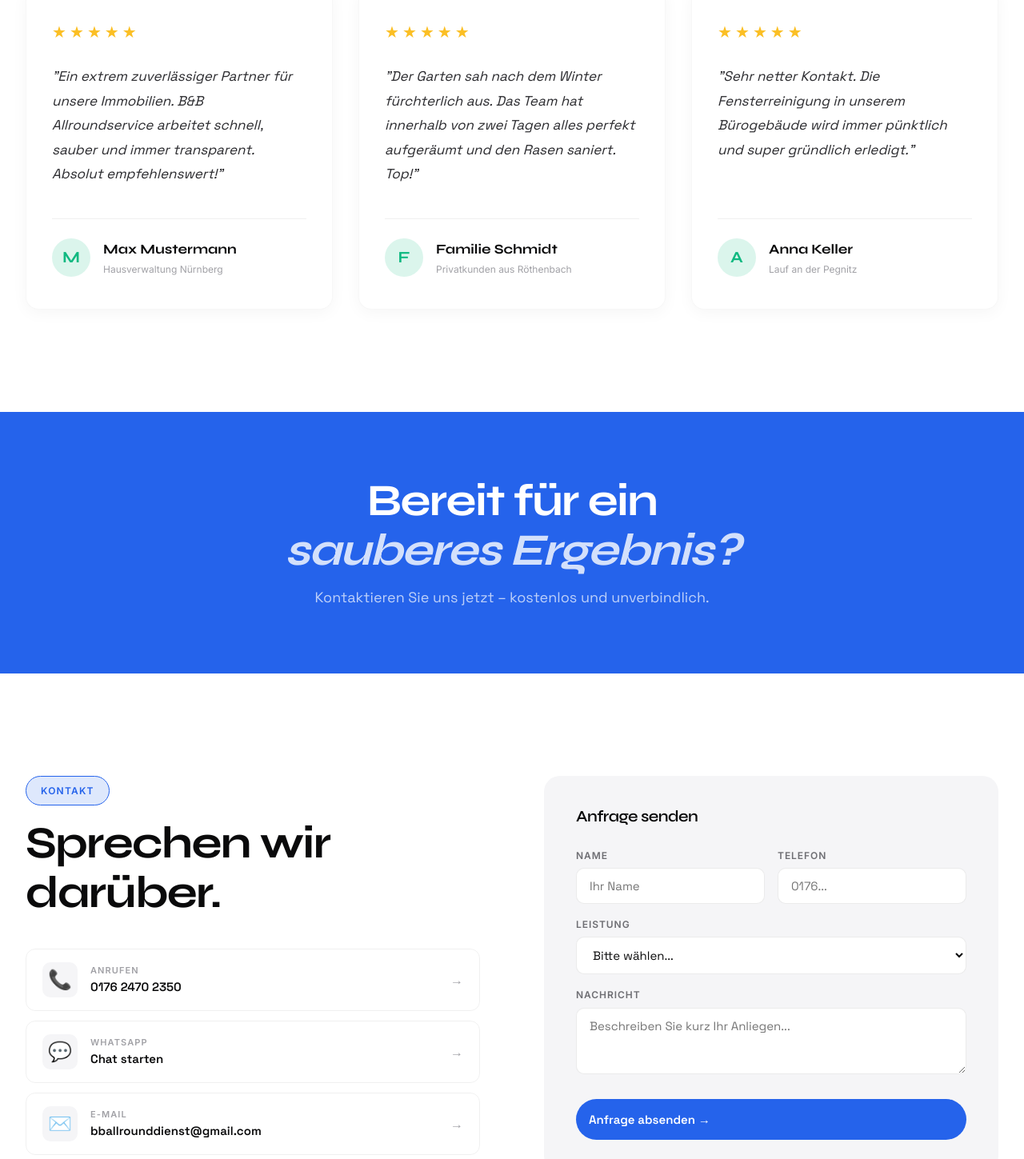
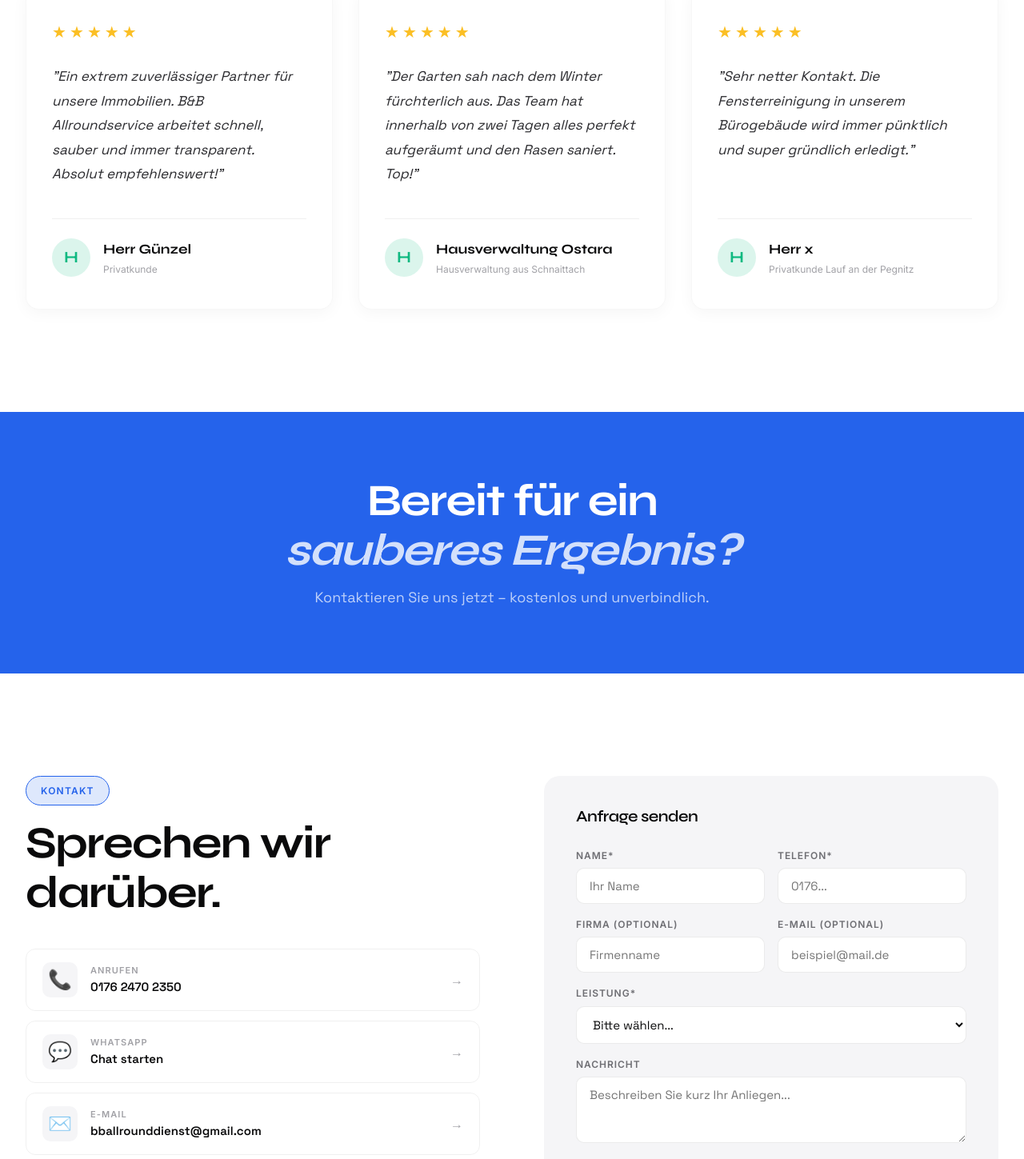
Before and after one commit to ivendsudro/bb-allroundservice, a Next.js app: page / in a window 1280 px wide. Shown: the part 5548-6997 px from the top of the page at 80% size. Built offline with nearby package versions, Linux system fonts and the light colour scheme.

Commit message:
Update contact form: added Firma and E-Mail fields, set mandatory fields

```diff
--- a/src/components/ContactFooter.tsx
+++ b/src/components/ContactFooter.tsx
@@ -56,18 +56,31 @@ export default function ContactFooter() {
             <form action="https://formsubmit.co/bballrounddienst@gmail.com" method="POST">
               <input type="hidden" name="_subject" value="Neue Anfrage über B&B Website!" />
               <input type="hidden" name="_template" value="table" />
+
               <div className={styles.formRow}>
                 <div className={styles.field}>
-                  <label>Name</label>
+                  <label>Name*</label>
                   <input type="text" name="Name" placeholder="Ihr Name" required />
                 </div>
                 <div className={styles.field}>
-                  <label>Telefon</label>
+                  <label>Telefon*</label>
                   <input type="tel" name="Telefon" placeholder="0176..." required />
                 </div>
               </div>
+
+              <div className={styles.formRow}>
+                <div className={styles.field}>
+                  <label>Firma (Optional)</label>
+                  <input type="text" name="Firma" placeholder="Firmenname" />
+                </div>
+                <div className={styles.field}>
+                  <label>E-Mail (Optional)</label>
+                  <input type="email" name="Email" placeholder="beispiel@mail.de" />
+                </div>
+              </div>
+
               <div className={styles.field}>
-                <label>Leistung</label>
+                <label>Leistung*</label>
                 <select name="Leistung" required defaultValue="">
                   <option value="" disabled>Bitte wählen...</option>
                   <option value="reinigung">Gebäudereinigung</option>
@@ -79,10 +92,12 @@ export default function ContactFooter() {
                   <option value="sonstiges">Sonstiges</option>
                 </select>
               </div>
+
               <div className={styles.field}>
                 <label>Nachricht</label>
                 <textarea name="Nachricht" placeholder="Beschreiben Sie kurz Ihr Anliegen..." rows={3}></textarea>
               </div>
+
               <button type="submit" className={`btn btn-primary ${styles.submitBtn}`}>
                 Anfrage absenden →
               </button>
--- a/src/components/Reviews.tsx
+++ b/src/components/Reviews.tsx
@@ -11,20 +11,20 @@ export default function Reviews() {
    */
   const testimonials = [
     {
-      customer: "Max Mustermann",
-      role: "Hausverwaltung Nürnberg",
+      customer: "Herr Günzel",
+      role: "Privatkunde",
       text: "Ein extrem zuverlässiger Partner für unsere Immobilien. B&B Allroundservice arbeitet schnell, sauber und immer transparent. Absolut empfehlenswert!",
       stars: 5,
     },
     {
-      customer: "Familie Schmidt",
-      role: "Privatkunden aus Röthenbach",
+      customer: "Hausverwaltung Ostara",
+      role: "Hausverwaltung aus Schnaittach",
       text: "Der Garten sah nach dem Winter fürchterlich aus. Das Team hat innerhalb von zwei Tagen alles perfekt aufgeräumt und den Rasen saniert. Top!",
       stars: 5,
     },
     {
-      customer: "Anna Keller",
-      role: "Lauf an der Pegnitz",
+      customer: "Herr x",
+      role: "Privatkunde Lauf an der Pegnitz",
       text: "Sehr netter Kontakt. Die Fensterreinigung in unserem Bürogebäude wird immer pünktlich und super gründlich erledigt.",
       stars: 5,
     },
```
